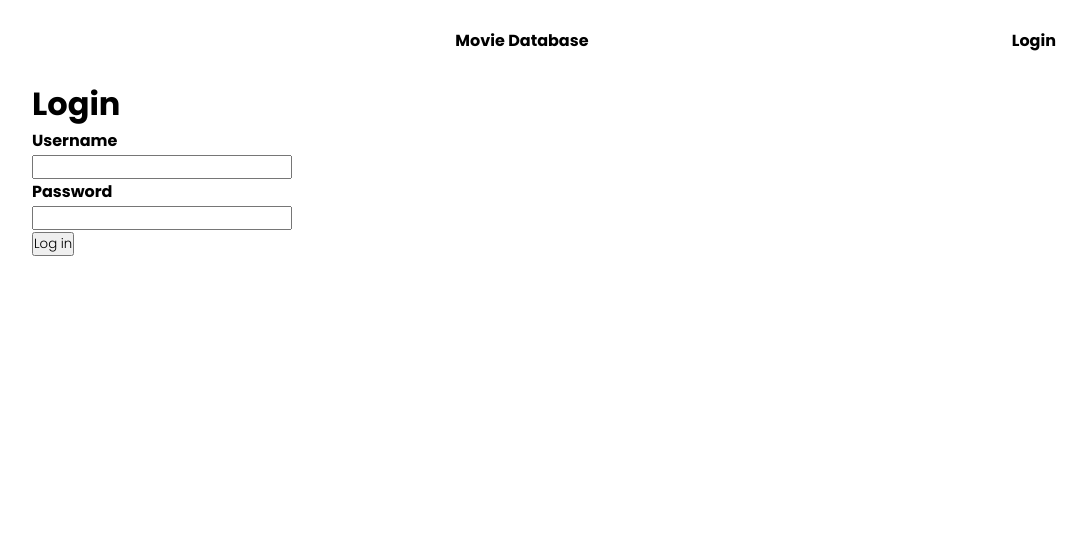
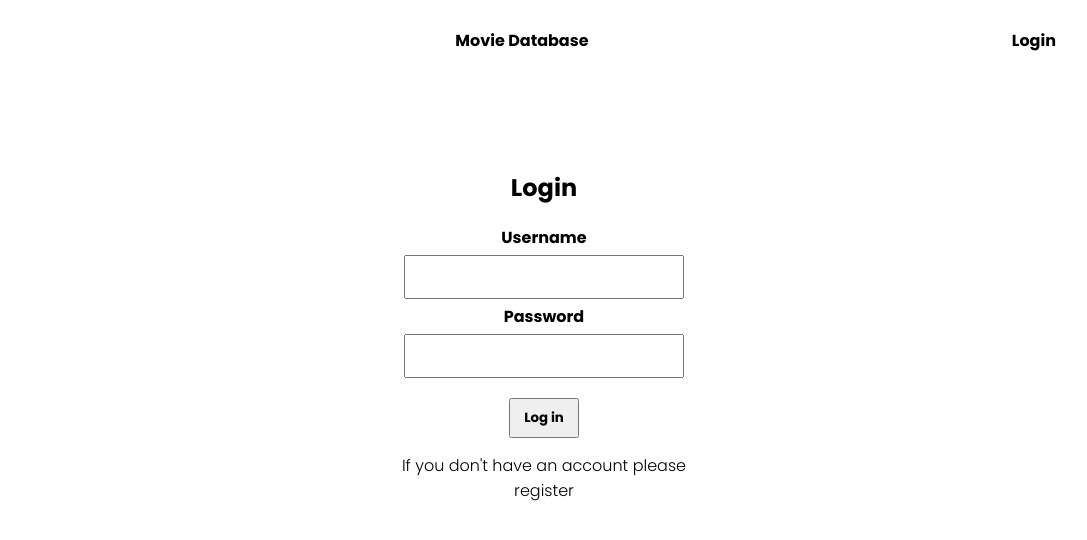
Before and after one commit to hartmann-jonas/movie-db-two, a SvelteKit app: page /login in a window 1280 px wide. Shown: the top 540 px of the page, without its empty margins (96-1183 px from the left). Built offline with nearby package versions, Linux system fonts and the light colour scheme.

Commit message:
A bit of cleanup in the code

```diff
--- a/src/components/Nav.svelte
+++ b/src/components/Nav.svelte
@@ -1,15 +1,4 @@
-<!--<header>
-	<a class="title" href="/" data-sveltekit-prefetch>Movie Database</a>
-	<nav>
-		<ul class="nav_links">
-			<li><a href="/login">Login</a></li>
-			<li><a href="https://themoviedb.org/">TMDB</a></li>
-		</ul>
-	</nav>
-</header>
--->
-
-<nav>
+<nav data-sveltekit-prefetch>
 	<a class="title" href="/">Movie Database</a>
 	<a class="login" href="/login">Login</a>
 </nav>
@@ -17,34 +6,6 @@
 
 
 <style>
-/*
-	li, a {
-		font-family: 'Poppins';
-		font-weight: bold;
-		font-size: 1.3rem;
-		color: black;
-		text-decoration: none;
-	}
-
-	header {
-		display: flex;
-		justify-content: space-between;
-		align-items: center;
-		padding-top: 15px;
-		padding-left: 15px;
-		min-height: 10vh;
-	}
-
-	.nav_links {
-		list-style: none;
-	}
-
-	.nav_links li {
-		display: inline-block;
-		padding: 0px 15px;
-	}
-*/
-
 	nav {
 		display: flex;
 		min-height: 10vh;
--- a/src/routes/login/+page.svelte
+++ b/src/routes/login/+page.svelte
@@ -4,6 +4,7 @@
     export let form: ActionData
   </script>
 
+  <section>
     <h1>Login</h1>
 
     <form action="?/login" method="POST">
@@ -26,4 +27,39 @@
       {/if}
 
       <button type="submit">Log in</button>
+
+      <p>If you don't have an account please</p>
+      <a href="/register">register</a>
     </form>
+  </section>
+
+
+  <style>
+    section {
+      margin: auto;
+        margin-top: 90px;
+        text-align: center;
+        width: 50%;
+    }
+
+    section h1 {
+        padding-bottom: 20px;
+    }
+
+    a {
+      text-decoration: none;
+      color: black;
+    }
+
+    input {
+        margin: 5px;
+        padding: 10px;
+    }
+
+    button {
+        width: 70px;
+        height: 40px;
+        margin: 15px;
+        font-weight: bold;
+    }
+</style>
```
Also changed, not shown: 1 other file (tests, documents, lock files or other folders). Lines whose indentation alone changed are shown as unchanged.
